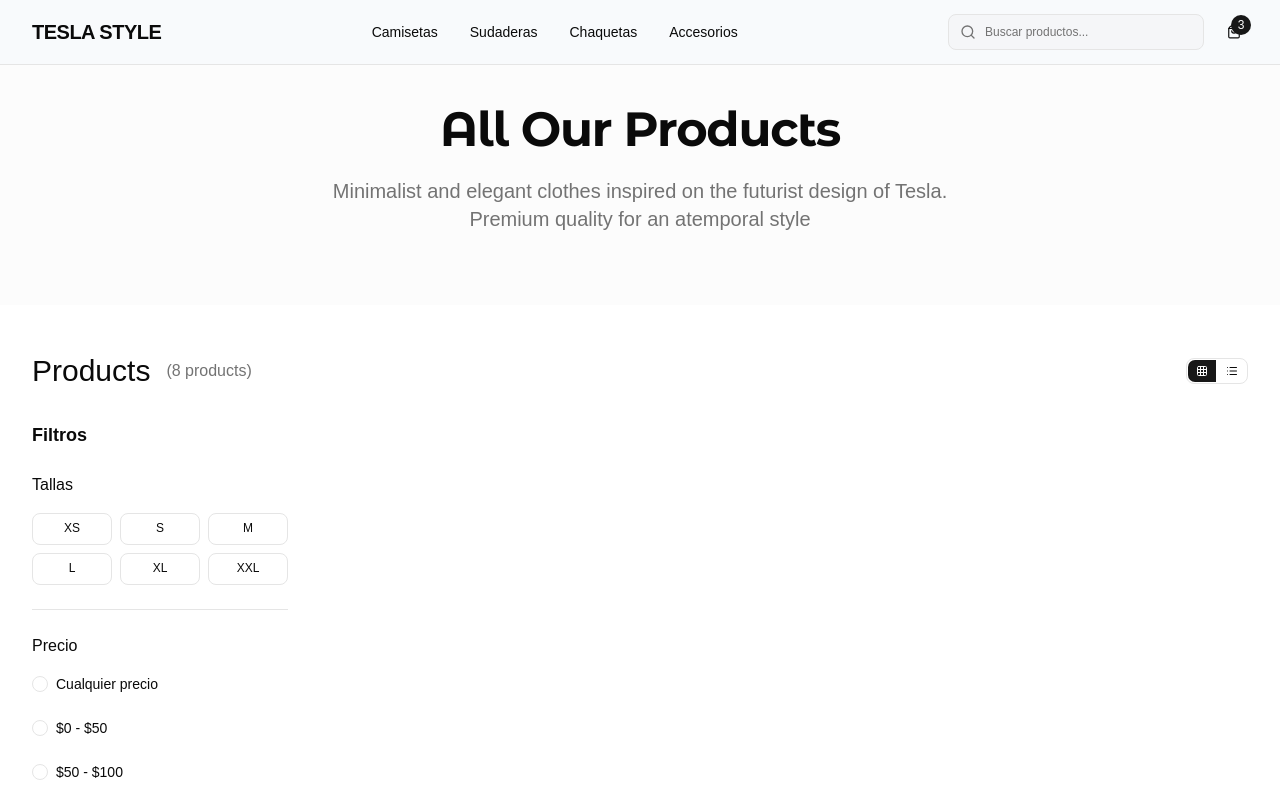
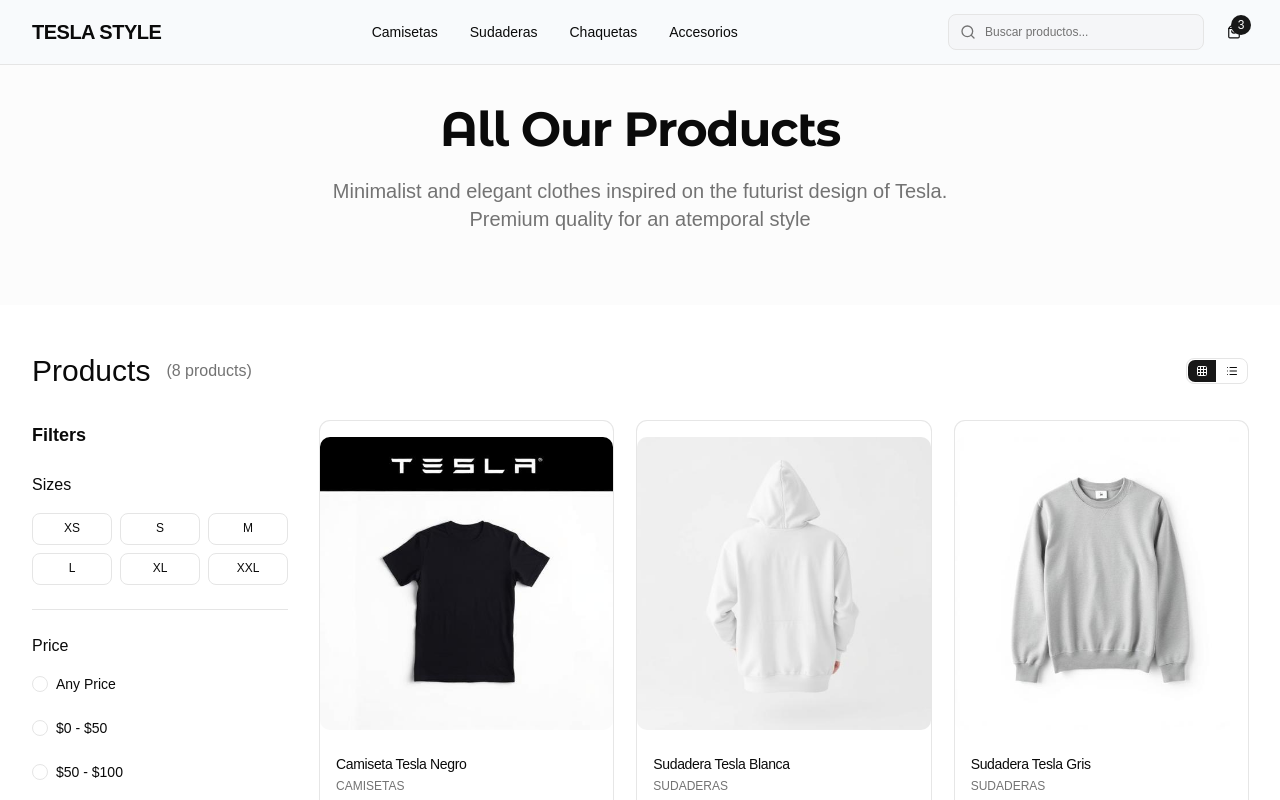
Before and after one commit to kleecollage/TesloShop-React, a React (Vite) app: page / in a window 1280 px wide. Shown: the top 800 px of the page. Built offline with nearby package versions, Linux system fonts and the light colour scheme.

Commit message:
refactor: convert shop components to named exports and persist view mode in search params

```diff
--- a/src/shop/components/FilterSideBar.tsx
+++ b/src/shop/components/FilterSideBar.tsx
@@ -16,12 +16,12 @@ export const FilterSidebar = () => {
   return (
     <div className="w-64 space-y-6">
       <div>
-        <h3 className="font-semibold text-lg mb-4">Filtros</h3>
+        <h3 className="font-semibold text-lg mb-4">Filters</h3>
       </div>
 
       {/* Sizes */}
       <div className="space-y-4">
-        <h4 className="font-medium">Tallas</h4>
+        <h4 className="font-medium">Sizes</h4>
         <div className="grid grid-cols-3 gap-2">
           {sizes.map((size) => (
             <Button
@@ -40,11 +40,11 @@ export const FilterSidebar = () => {
 
       {/* Price Range */}
       <div className="space-y-4">
-        <h4 className="font-medium">Precio</h4>
+        <h4 className="font-medium">Price</h4>
         <RadioGroup defaultValue="" className="space-y-3">
           <div className="flex items-center space-x-2">
             <RadioGroupItem value="any" id="priceAny" />
-            <Label htmlFor="priceAny" className="text-sm cursor-pointer">Cualquier precio</Label>
+            <Label htmlFor="priceAny" className="text-sm cursor-pointer">Any Price</Label>
           </div>
           <div className="flex items-center space-x-2">
             <RadioGroupItem value="0-50" id="price1" />
@@ -67,5 +67,3 @@ export const FilterSidebar = () => {
     </div>
   );
 };
-
-export default FilterSidebar;
--- a/src/shop/components/ProductCard.tsx
+++ b/src/shop/components/ProductCard.tsx
@@ -9,7 +9,7 @@ interface ProductCardProps {
   category: string;
 }
 
-const ProductCard = ({ id, name, price, image, category }: ProductCardProps) => {
+export const ProductCard = ({ id, name, price, image, category }: ProductCardProps) => {
   return (
     <Card className="group border-0 shadow-none product-card-hover cursor-pointer">
       <CardContent className="p-0">
@@ -43,5 +43,3 @@ const ProductCard = ({ id, name, price, image, category }: ProductCardProps) =>
     </Card>
   );
 };
-
-export default ProductCard;
--- a/src/shop/components/ProductsGrid.tsx
+++ b/src/shop/components/ProductsGrid.tsx
@@ -1,17 +1,24 @@
 import { Button } from "@/components/ui/button";
 import type { Product } from "@/mocks/products.mock";
-import FilterSidebar from "@/shop/components/FilterSideBar";
-import ProductCard from "@/shop/components/ProductCard";
+import { FilterSidebar } from "@/shop/components/FilterSideBar";
+import { ProductCard } from "@/shop/components/ProductCard";
 import { Filter, Grid, List } from "lucide-react";
 import { useState } from "react";
+import { useSearchParams } from "react-router";
 
 interface Props {
   products: Product[];
 }
 
 export const ProductsGrid = ({products}: Props) => {
-  const [showFilters, setShowFilters] = useState(false);
-  const [viewMode, setViewMode] = useState<'grid' | 'list'>('grid');
+  const [searchParams, setSearchParams] = useSearchParams()
+  const [showFilters, setShowFilters] = useState(false)
+  const viewMode = searchParams.get('viewMode') || 'grid'
+
+  const handleViewModeChange = (mode: 'grid' | 'list') => {
+    searchParams.set('viewMode', mode);
+    setSearchParams(searchParams);
+  }
 
   return (
     <section className="py-12 px-4 lg:px-8">
@@ -30,14 +37,14 @@ export const ProductsGrid = ({products}: Props) => {
                 className="lg:hidden"
               >
                 <Filter className="h-4 w-4 mr-2" />
-                Filtros
+                Filters
               </Button>
 
               <div className="hidden md:flex border rounded-md">
                 <Button
                   variant={viewMode === 'grid' ? 'default' : 'ghost'}
                   size="sm"
-                  onClick={() => setViewMode('grid')}
+                  onClick={() => handleViewModeChange('grid')}
                   className="rounded-r-none"
                 >
                   <Grid className="h-4 w-4" />
@@ -45,7 +52,7 @@ export const ProductsGrid = ({products}: Props) => {
                 <Button
                   variant={viewMode === 'list' ? 'default' : 'ghost'}
                   size="sm"
-                  onClick={() => setViewMode('list')}
+                  onClick={() => handleViewModeChange('list')}
                   className="rounded-l-none"
                 >
                   <List className="h-4 w-4" />
@@ -64,7 +71,7 @@ export const ProductsGrid = ({products}: Props) => {
             {showFilters && (
               <div className="fixed inset-0 z-50 bg-background p-4 lg:hidden">
                 <div className="flex items-center justify-between mb-6">
-                  <h3 className="text-lg font-semibold">Filtros</h3>
+                  <h3 className="text-lg font-semibold">Filters</h3>
                   <Button
                     variant="ghost"
                     size="sm"
@@ -84,7 +91,7 @@ export const ProductsGrid = ({products}: Props) => {
                   ? "grid grid-cols-1 sm:grid-cols-2 lg:grid-cols-3 gap-6"
                   : "space-y-4"
               }>
-                {/* {currentProducts.map((product) => (
+                {products.map((product) => (
                   <ProductCard
                     key={product.id}
                     id={product.id}
@@ -93,7 +100,7 @@ export const ProductsGrid = ({products}: Props) => {
                     image={product.image}
                     category={product.category}
                   />
-                ))} */}
+                ))}
               </div>
             </div>
           </div>
```
